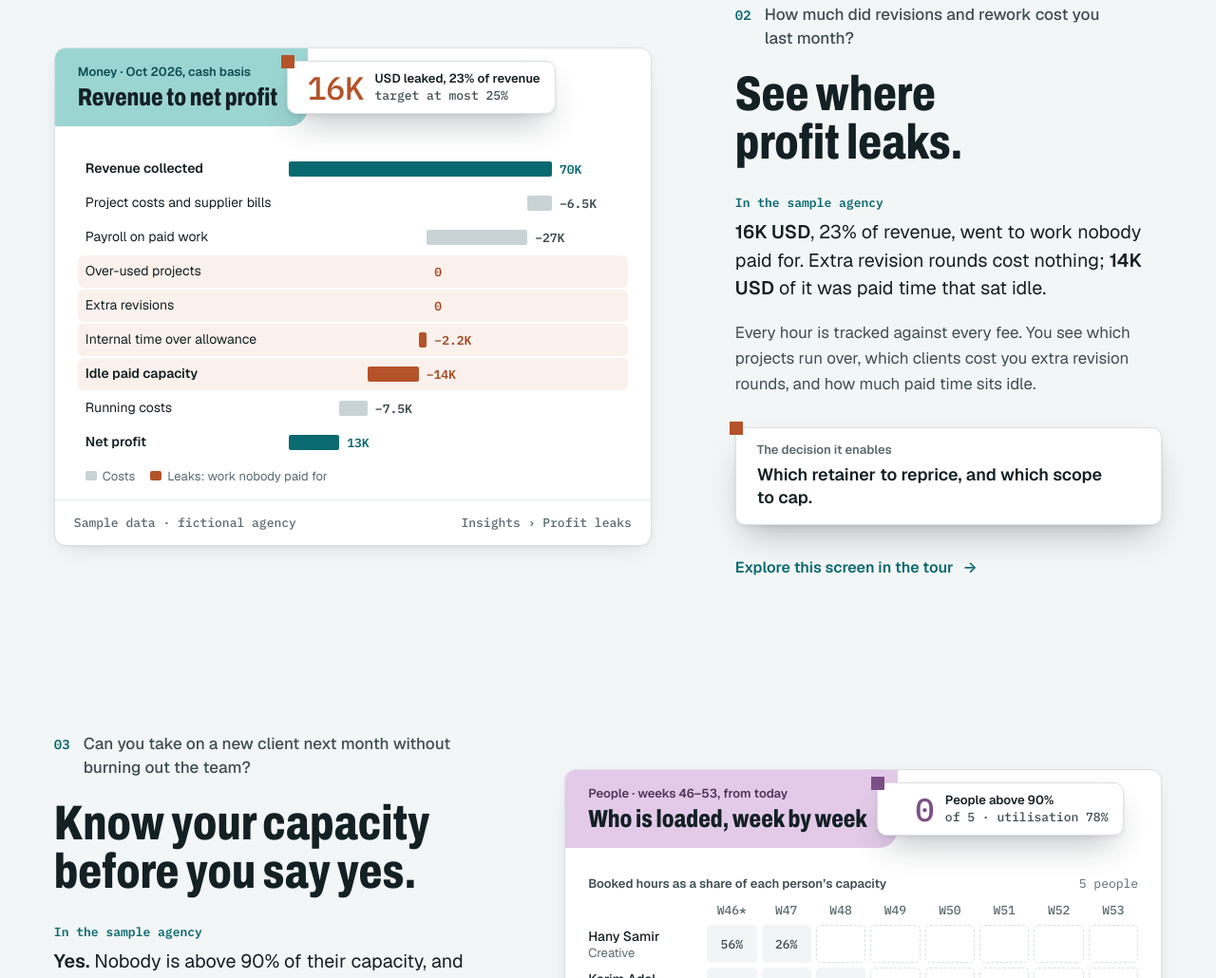
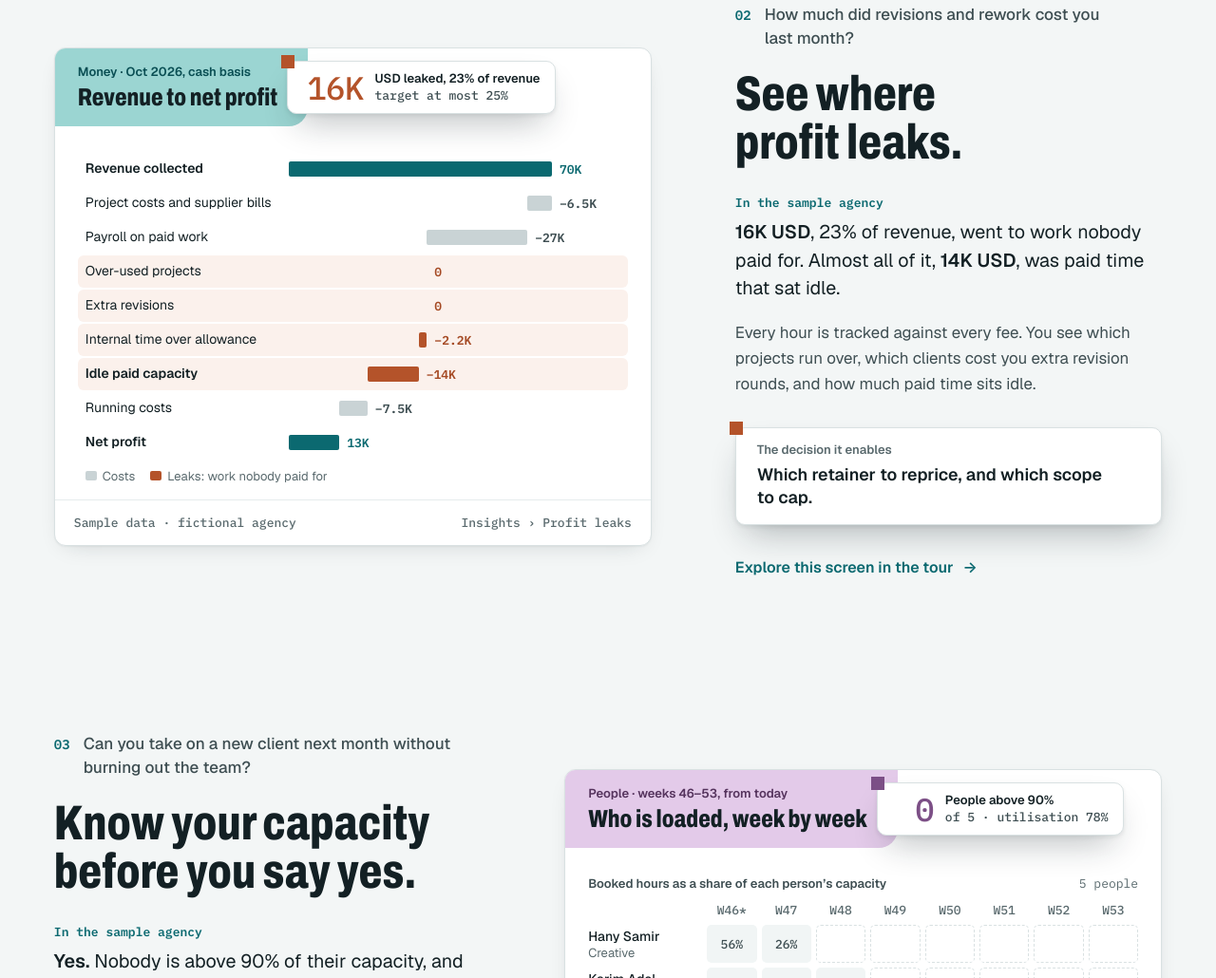
Before and after one commit to cosolutionshq/cosolutionshq.github.io, a plain HTML site: page index.html in a window 1280 px wide. Shown: the part 3072-4102 px from the top of the page at 95% size. Drawn offline with Linux system fonts and the light colour scheme.

Commit message:
Landing: the profit leaks answer says plainly where the money went
Co-Authored-By: Claude Opus 5.5 <noreply@anthropic.com>

```diff
--- a/index.html
+++ b/index.html
@@ -182,7 +182,7 @@
     <div class="answer-head">
       <h3><span class="num">02</span><span>How much did revisions and rework cost you last month?</span></h3>
       <p class="answer-title">See where profit leaks.</p>
-      <div class="sample"><span class="k">In the sample agency</span><p><b>16K USD</b>, 23% of revenue, went to work nobody paid for. Extra revision rounds cost nothing; <b>14K USD</b> of it was paid time that sat idle.</p></div>
+      <div class="sample"><span class="k">In the sample agency</span><p><b>16K USD</b>, 23% of revenue, went to work nobody paid for. Almost all of it, <b>14K USD</b>, was paid time that sat idle.</p></div>
     </div>
     <div class="answer-card">
         <figure class="excerpt fam-money" data-anim-card role="figure" aria-label="Sample data. October 2026: revenue collected 70K USD, net profit 13K USD. Leaks 16K USD, 23% of revenue: idle paid capacity 14K, internal time over allowance 2.2K; over-used projects and extra revisions nothing.">
```
